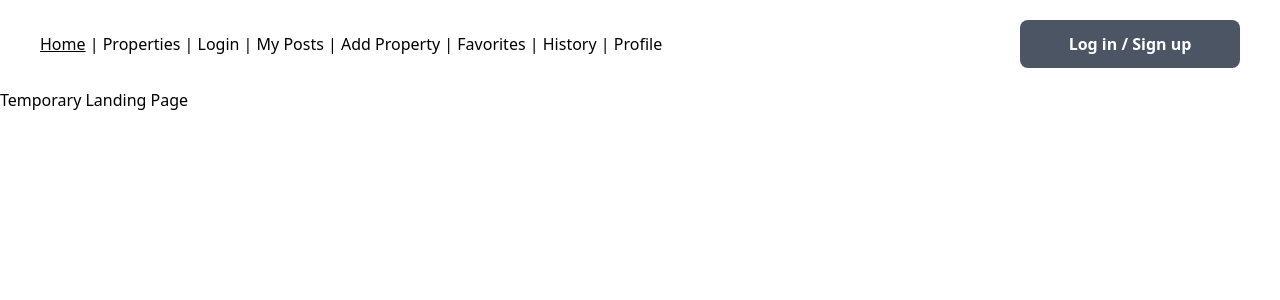
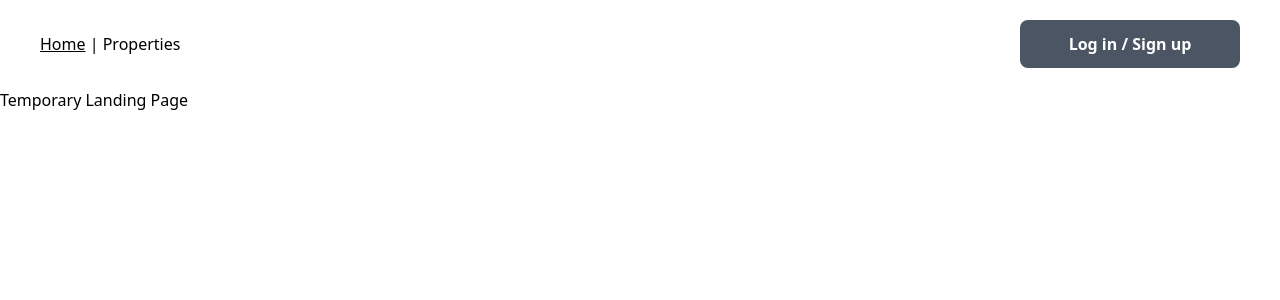
Before and after one commit to gjm826f8/NUS-IT5007-Project, a React app in the folder finalFullProject/: page /#/ in a window 1280 px wide. Shown: the top 300 px of the page. Built offline with nearby package versions, Linux system fonts and the light colour scheme.

Commit message:
README file updated

```diff
--- a/finalFullProject/src/NavigationBar.jsx
+++ b/finalFullProject/src/NavigationBar.jsx
@@ -9,18 +9,6 @@ function NavigationBar() {
         <Link to="/" className="underline">Home</Link>
         <label> | </label>
         <Link to="/properties">Properties</Link>
-        <label> | </label>
-        <Link to="/login">Login</Link>
-        <label> | </label>
-        <Link to="/myposts">My Posts</Link>
-        <label> | </label>
-        <Link to="/addproperty">Add Property</Link>
-        <label> | </label>
-        <Link to="/favorites">Favorites</Link>
-        <label> | </label>
-        <Link to="/history">History</Link>
-        <label> | </label>
-        <Link to="/profile">Profile</Link>
       </div>
       <NavUserService />
     </div>
```
Also changed, not shown: 1 other file (tests, documents, lock files or other folders).
